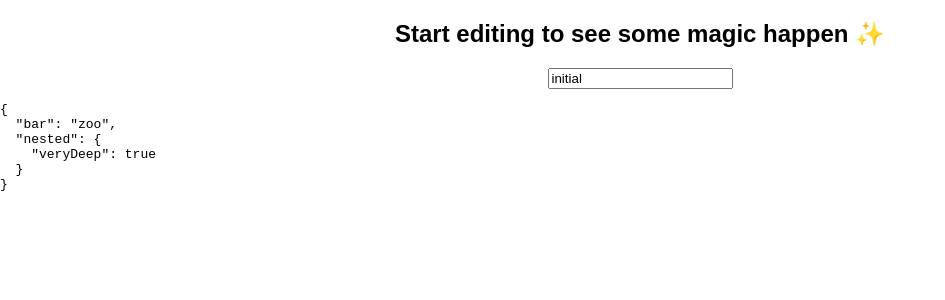
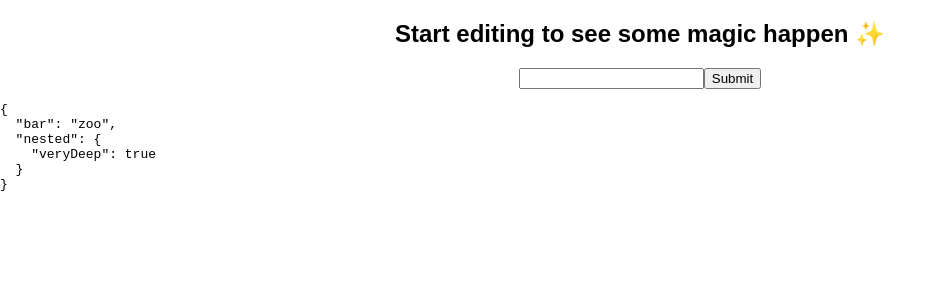
Before and after one commit to HarisAligit/React-Redux, a React (Create React App) app: page / in a window 1280 px wide. Shown: the top 300 px of the page, without its empty margins (0-945 px from the left). Built offline with nearby package versions, Linux system fonts and the light colour scheme.

Commit message:
Changed Auth + Added Submit Action

```diff
--- a/package.json
+++ b/package.json
@@ -7,6 +7,7 @@
     "@testing-library/react": "^13.0.0",
     "@testing-library/user-event": "^13.2.1",
     "react": "^18.2.0",
+    "react-bootstrap": "^2.5.0",
     "react-dom": "^18.2.0",
     "react-redux": "^8.0.2",
     "react-scripts": "5.0.1",
--- a/src/App.js
+++ b/src/App.js
@@ -1,14 +1,20 @@
 import React from "react";
-import { render } from "react-dom";
 import configureStore from "./Components/Store-Redux/store";
-import { Provider, connect } from "react-redux";
-import { PersistGate } from "redux-persist/lib/integration/react";
+import { connect } from "react-redux";
 
 // action creator
 function updateText(text) {
   return {
     type: "UPDATE",
     text,
+  };
+}
+
+function submitText(props) {
+  return {
+    type: "SUBMIT",
+    auth: props.auth,
+    text: props.text,
   };
 }
 
@@ -19,27 +25,31 @@ const styles = {
 
 const { store, persistor } = configureStore();
 
-class App extends React.Component {
-  onUpdateText = (e) => {
-    this.props.dispatch(updateText(e.nativeEvent.target.value));
+const App = (props) => {
+  console.log("Props: ", props);
+  const onUpdateText = (e) => {
+    props.dispatch(updateText(e.nativeEvent.target.value));
   };
 
-  render() {
+  const onSubmit = (props) => {
+    props.dispatch(submitText(props))
+  }
     return (
       <div style={styles}>
         <h2>Start editing to see some magic happen {"\u2728"}</h2>
-        <input value={this.props.text} onChange={this.onUpdateText} />
+        <input value={props.text} onChange={onUpdateText} />
+        <button onClick={() => onSubmit(props)}>Submit</button>
         <pre style={{ textAlign: "left" }}>
-          {JSON.stringify(this.props.foo, undefined, 2)}
+          {JSON.stringify(props.foo, undefined, 2)}
         </pre>
       </div>
     );
-  }
 }
 
 const mapStateToProps = (state) => ({
   text: state.form.text,
   foo: state.form.foo,
+  auth: state.auth,
 });
 
 const ConnectedApp = connect(mapStateToProps)(App);
--- a/src/Components/Reducer/reducer.js
+++ b/src/Components/Reducer/reducer.js
@@ -1,5 +1,5 @@
 const defaultState = {
-  text: "initial",
+  text: "",
   foo: {
     bar: "zoo",
     nested: {
@@ -19,6 +19,11 @@ export default function (state = defaultState, action = {}) {
           bar: action.text,
         },
       };
+    case "SUBMIT":
+      console.log(state, action)
+      action.auth.mock = false
+      alert("\n\nInput Submitted!\nSubmitted Input: " + action.text + "\nAuth: " + action.auth.mock)
+      return defaultState
     default:
       return state;
   }
--- a/src/Components/Store-Redux/store.js
+++ b/src/Components/Store-Redux/store.js
@@ -6,7 +6,7 @@ import rootReducer from "../Reducer/reducer";
 
 const configureStore = (initialState = {}) => {
   const reducer = combineReducers({
-    auth: () => ({ mock: true }),
+    auth: () => ({ mock: true}),
     form: persistReducer(
       {
         key: "form", // key for localStorage key, will be: "persist:form"
```
Also changed, not shown: 1 other file (tests, documents, lock files or other folders).
